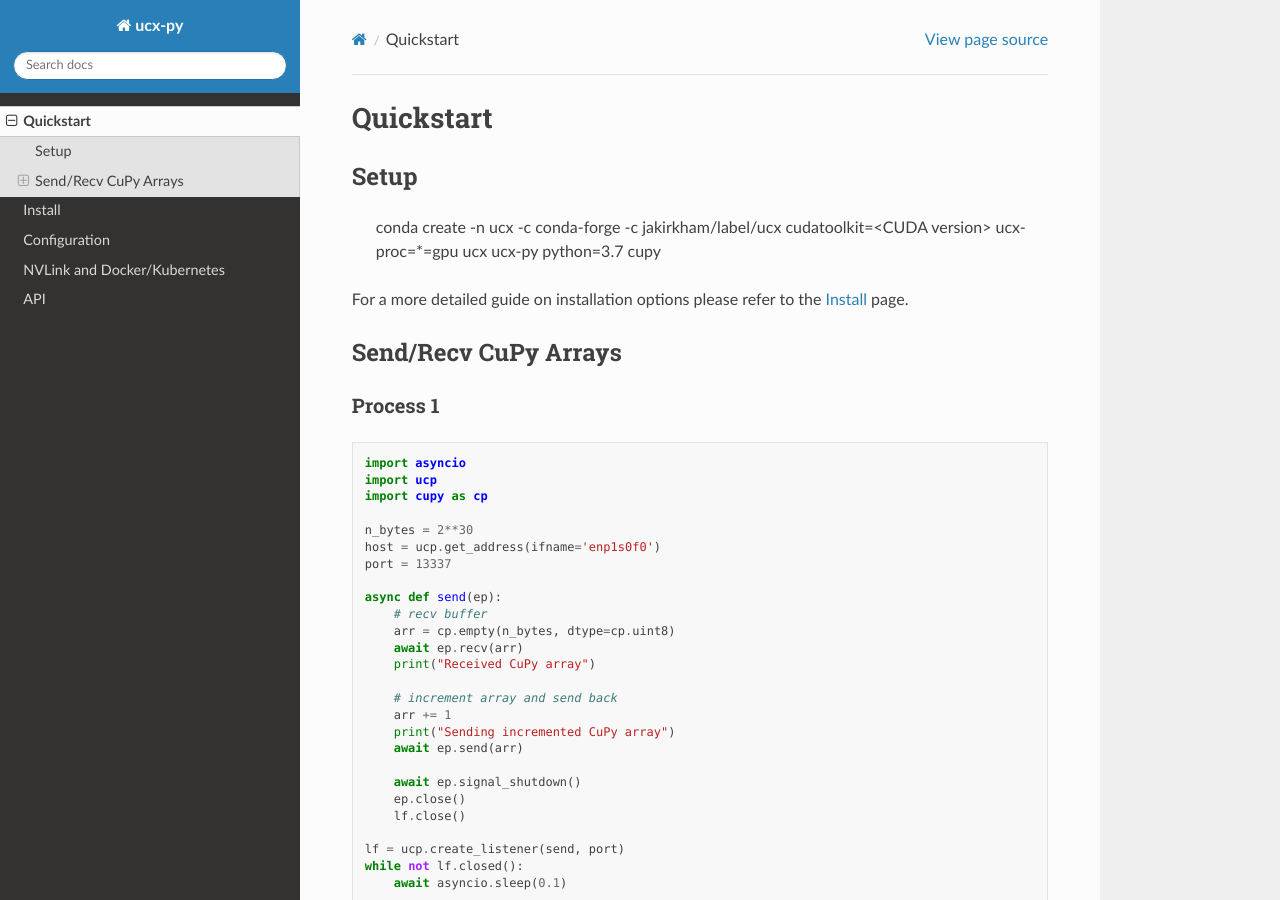
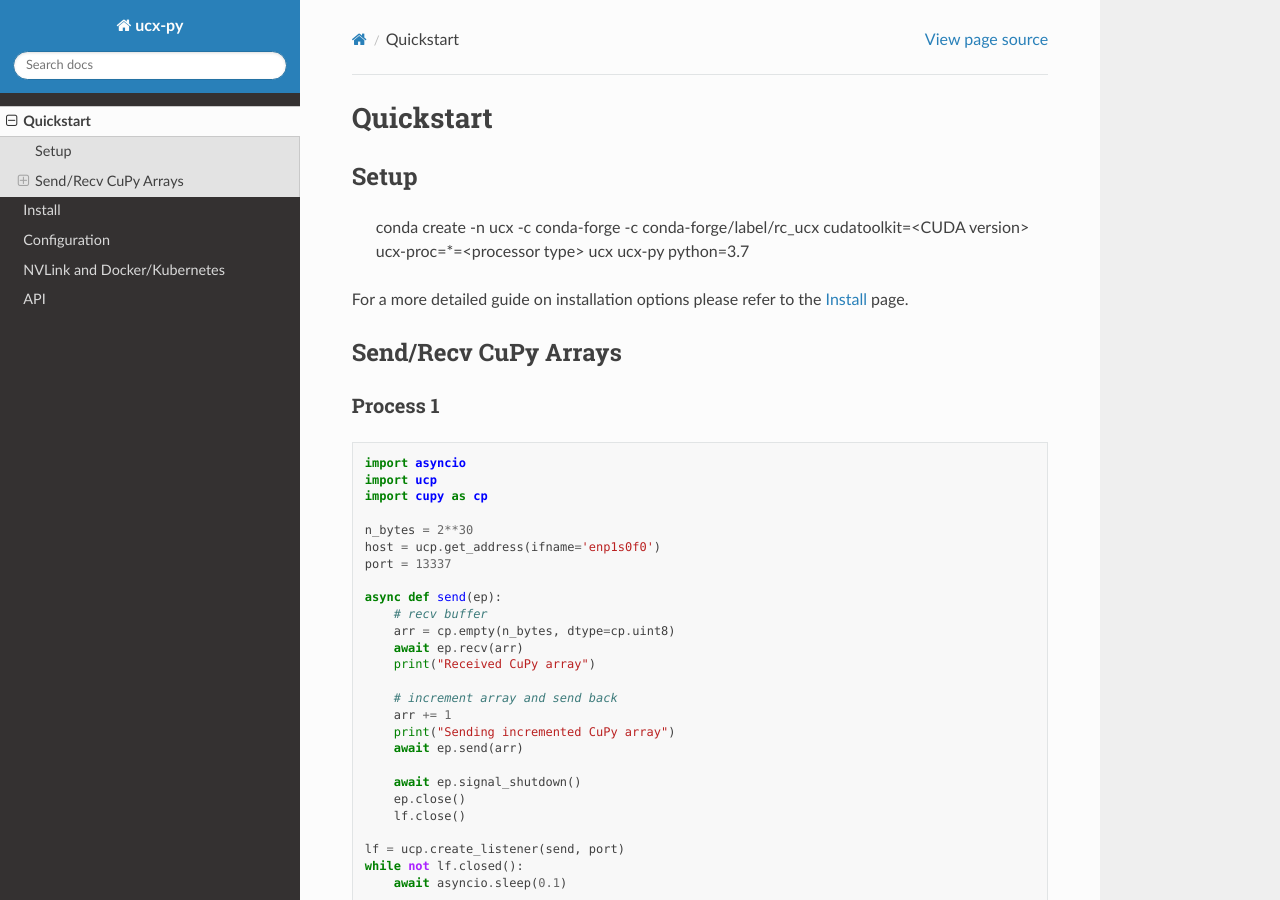
Before and after one commit to rapidsai/ucx-py, a Sphinx documentation site: the page built from docs/source/quickstart.rst, in a window 1280 px wide and 900 px high. Built offline with Sphinx 7.4.7 and the Read the Docs theme 2.0.0, drawn with Linux system fonts in a browser that asks for light colours.

Commit message:
Update Conda instructions to use conda-forge rc

```diff
--- a/docs/source/install.rst
+++ b/docs/source/install.rst
@@ -6,7 +6,7 @@ Conda
 
 ::
 
-    conda create -n ucx -c conda-forge -c jakirkham/label/ucx \
+    conda create -n ucx -c conda-forge -c conda-forge/label/rc_ucx \
     cudatoolkit=<CUDA version> ucx-proc=*=<processor type> ucx ucx-py python=3.7
 
 Source
--- a/docs/source/quickstart.rst
+++ b/docs/source/quickstart.rst
@@ -5,8 +5,8 @@ Quickstart
 Setup
 -----
 
-    conda create -n ucx -c conda-forge -c jakirkham/label/ucx \
-    cudatoolkit=<CUDA version> ucx-proc=*=gpu ucx ucx-py python=3.7 cupy
+    conda create -n ucx -c conda-forge -c conda-forge/label/rc_ucx \
+    cudatoolkit=<CUDA version> ucx-proc=*=<processor type> ucx ucx-py python=3.7
 
 For a more detailed guide on installation options please refer to the :doc:`install` page.
 
```
Also changed, not shown: README.md (+2 -2 lines).
